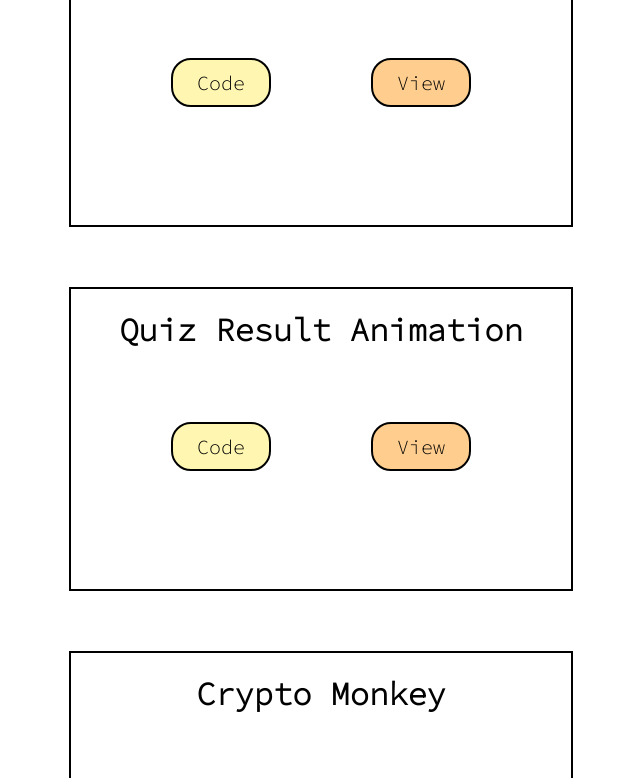
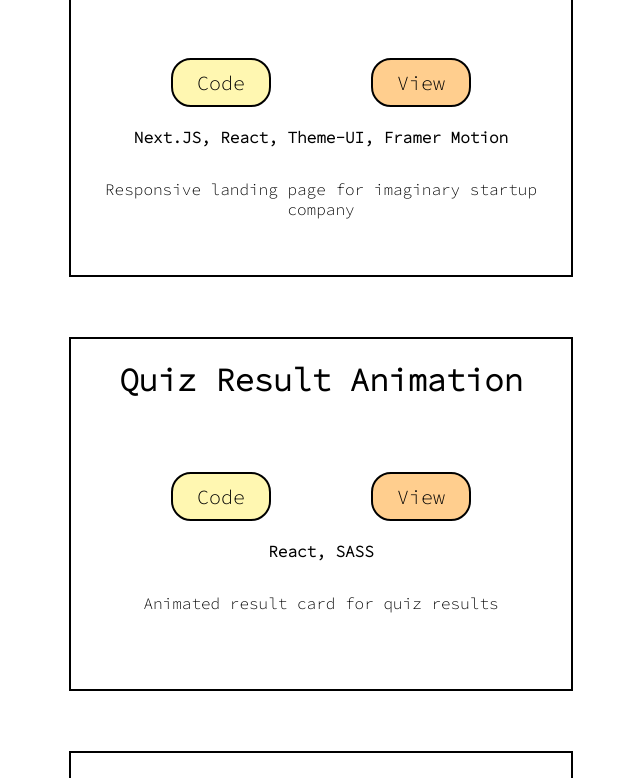
Before and after one commit to e-c-e-m/ecem-portfolio, a React (Create React App) app: page / in a window 1280 px wide. Shown: the part 1020-1798 px from the top of the page, without its empty margins (319-959 px from the left). Built offline with nearby package versions, Linux system fonts and the light colour scheme.

Commit message:
Adding more info into projects

```diff
--- a/src/App.js
+++ b/src/App.js
@@ -71,6 +71,8 @@ function App() {
             name={project.name}
             code={project.code}
             live={project.live}
+            technologies={project.technologies}
+            desc={project.desc}
           />
         ))}
       </div>
--- a/src/App.scss
+++ b/src/App.scss
@@ -6,10 +6,15 @@
 
 .app {
   display: flex;
-  flex-direction: row;
   min-height: 100vh;
   width: 90%;
   margin: auto;
+  @media (min-width: 320px) {
+    flex-direction: column;
+  }
+  @media (min-width: 760px) {
+    flex-direction: row;
+  }
 }
 
 .homeTitle {
@@ -17,19 +22,39 @@
 }
 
 .leftSide {
-  width: 50%;
   padding-top: 30vh;
+  @media (min-width: 320px) {
+    height: 50%;
+    width: auto;
+  }
+  @media (min-width: 760px) {
+    width: 50%;
+    height: auto;
+  }
 }
 
 .rightSide {
-  width: 50%;
+  @media (min-width: 320px) {
+    height: 50%;
+    width: auto;
+  }
+  @media (min-width: 760px) {
+    width: 50%;
+    height: auto;
+  }
 }
 
 .mainImg {
-  width: 400px;
-  height: 370px;
   padding-top: 30vh;
   padding-left: 10vw;
+  @media (min-width: 320px) {
+    display: none;
+  }
+  @media (min-width: 960px) {
+    display: unset;
+    width: 400px;
+    height: 370px;
+  }
 }
 
 .homeBttnLayout {
@@ -60,19 +85,38 @@
 
 .tech {
   margin-top: 50px;
-  width: 690px;
   font-size: 20px;
   font-weight: 500;
   transition: 2s;
+  @media (min-width: 320px) {
+    width: 300px;
+  }
+  @media (min-width: 414px) {
+    width: 350px;
+  }
+  @media (min-width: 1024px) {
+    width: 490px;
+  }
+  @media (min-width: 1200px) {
+    width: 690px;
+  }
 }
 
 .techActive {
   margin-top: 50px;
-  width: 690px;
   font-size: 20px;
   font-weight: 500;
   transition: 2s;
   background-color: rgb(255, 247, 177);
+  @media (min-width: 320px) {
+    width: 300px;
+  }
+  @media (min-width: 414px) {
+    width: 400px;
+  }
+  @media (min-width: 760px) {
+    width: 690px;
+  }
 }
 
 @media (orientation: landscape) {
--- a/src/assets/data/projects.json
+++ b/src/assets/data/projects.json
@@ -3,17 +3,23 @@
     {
       "name": "Startup Landing Page",
       "code": "https://github.com/e-c-e-m/nextjs_landing_page",
-      "live": "https://streamable.com/ecmw32"
+      "live": "https://streamable.com/ecmw32",
+      "technologies": "Next.JS, React, Theme-UI, Framer Motion",
+      "desc": "Responsive landing page for imaginary startup company"
     },
     {
       "name": "Quiz Result Animation",
       "code": "https://github.com/e-c-e-m/result-animation",
-      "live": "https://streamable.com/c54m2x"
+      "live": "https://streamable.com/c54m2x",
+      "technologies": "React, SASS",
+      "desc": "Animated result card for quiz results"
     },
     {
       "name": "Crypto Monkey",
       "code": "https://github.com/e-c-e-m/crypto-monkey",
-      "live": "https://crypto-monkey-1efs2j4jv-e-c-e-m.vercel.app/"
+      "live": "https://crypto-monkey-1efs2j4jv-e-c-e-m.vercel.app/",
+      "technologies": "React, SASS, Axios, Chart.js ",
+      "desc": "Dabbling with coin gecko api, coinbase websockets and chart.js *Not finished*"
     }
   ]
 }
--- a/src/components/Project/index.jsx
+++ b/src/components/Project/index.jsx
@@ -1,10 +1,10 @@
 import React from "react";
 import "./project.scss";
 
-const Project = ({ name, code, live }) => {
+const Project = ({ name, code, live, technologies, desc }) => {
   return (
     <div className="projectBox">
-      <h1>{name}</h1>
+      <h1 className="projectTitle">{name}</h1>
       <div className="btnLayout">
         <button className="codeBtn" onClick={() => window.open(code, "_blank")}>
           Code
@@ -13,6 +13,8 @@ const Project = ({ name, code, live }) => {
           View
         </button>
       </div>
+      <p className="technologiesText">{technologies}</p>
+      <p className="descText">{desc}</p>
     </div>
   );
 };
--- a/src/components/Project/project.scss
+++ b/src/components/Project/project.scss
@@ -4,13 +4,22 @@
   justify-content: flex-start;
   align-items: center;
   border: 2px solid black;
-  height: 300px;
+  height: 350px;
   width: 500px;
   margin: 30px;
   padding: 0;
   position: relative;
   &:hover {
     animation: shake 0.5s;
+  }
+  @media (min-width: 320px) {
+    width: 300px;
+  }
+  @media (min-width: 414px) {
+    width: 400px;
+  }
+  @media (min-width: 760px) {
+    width: 500px;
   }
 }
 
@@ -19,6 +28,15 @@
   flex-direction: row;
   width: 100%;
   justify-content: space-evenly;
+}
+
+.projectTitle {
+  @media (min-width: 320px) {
+    font-size: 28px;
+  }
+  @media (min-width: 760px) {
+    font-size: 32px;
+  }
 }
 
 .codeBtn {
@@ -47,6 +65,16 @@
     background-color: rgb(255, 218, 170);
     cursor: pointer;
   }
+}
+
+.technologiesText {
+  margin-top: 20px;
+  font-weight: 600;
+}
+
+.descText {
+  margin-bottom: 10px;
+  text-align: center;
 }
 
 @keyframes shake {
```
